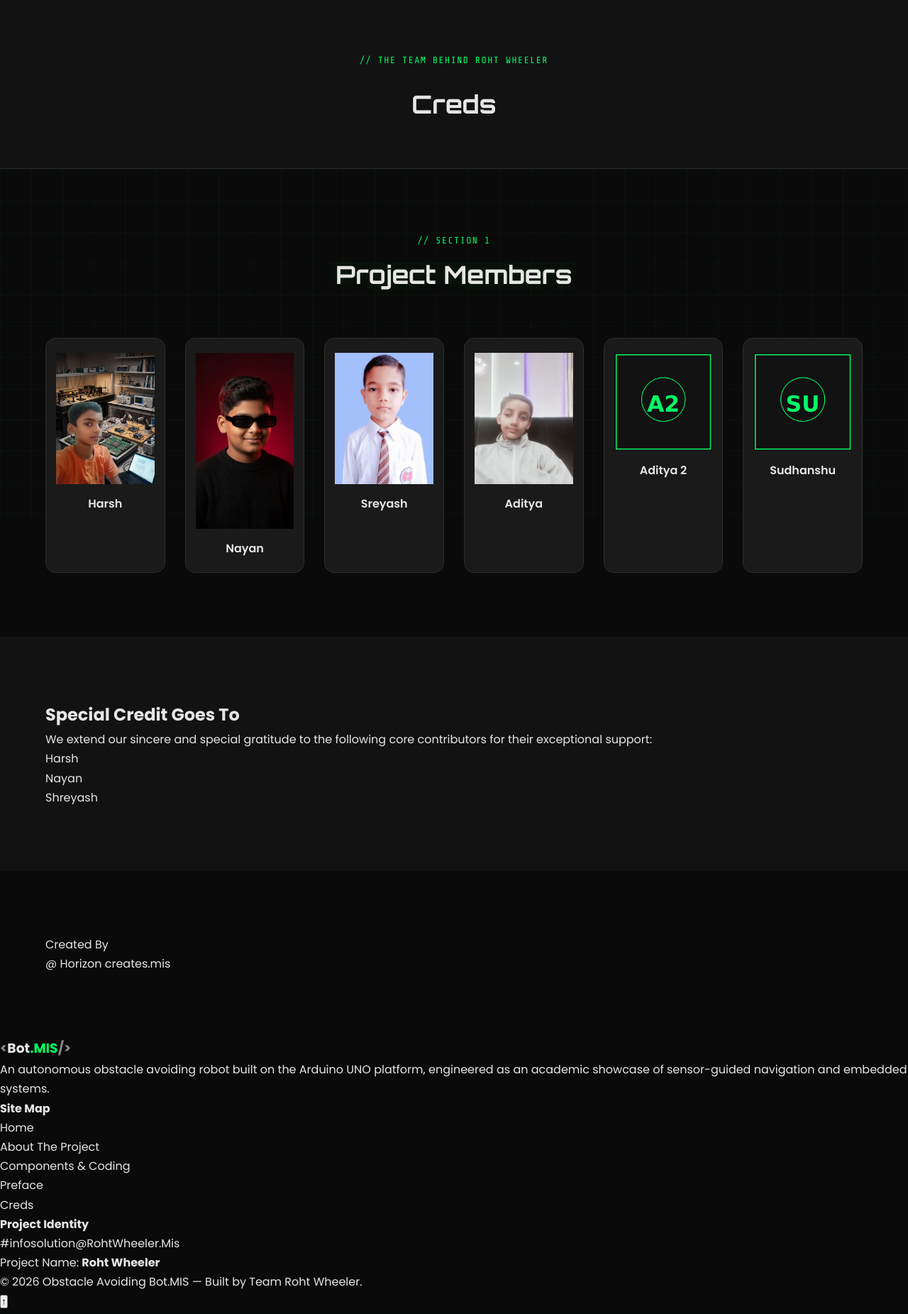
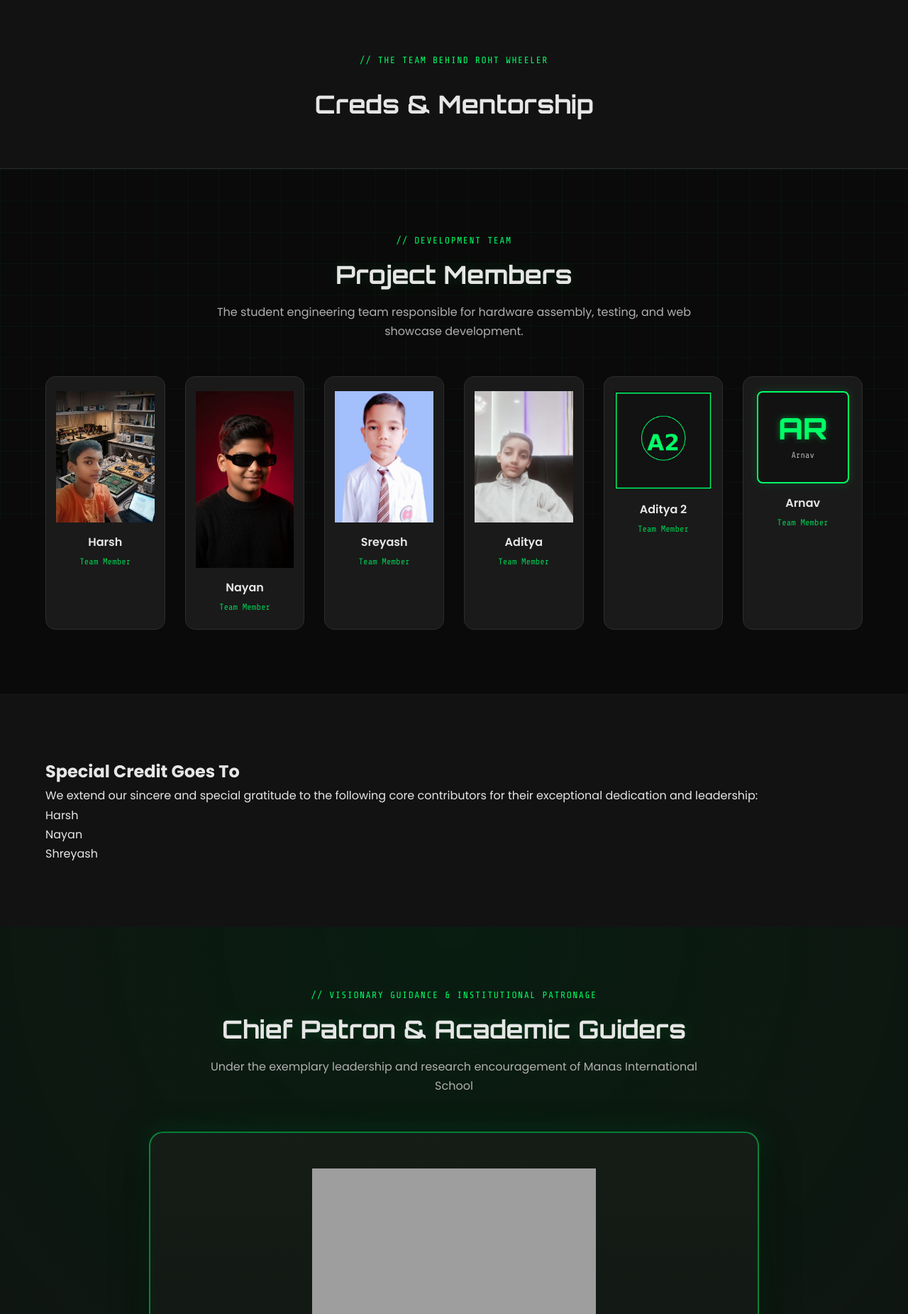
Before and after one commit to pratimask2021996-alt/roht-wheeler-bot, a Flask app: page /creds in a window 1280 px wide. Shown: the part 69-1920 px from the top of the page at 71% size. Run offline with Flask 3, Linux system fonts and the light colour scheme; grey boxes are pictures that could not be loaded.

Commit message:
Enhance creds.html with mentorship and guidance info
Updated the title and content sections to include mentorship details and improved labeling for project members and guidance sections.

```diff
--- a/templates/creds.html
+++ b/templates/creds.html
@@ -1,48 +1,58 @@
 {% extends "base.html" %}
 
-{% block title %}Creds | Obstacle Avoiding Bot.MIS{% endblock %}
+{% block title %}Creds &amp; Mentorship | Obstacle Avoiding Bot.MIS{% endblock %}
 
 {% block content %}
 
 <section class="page-banner">
     <div class="page-banner-content reveal">
         <span class="section-label">// The Team Behind Roht Wheeler</span>
-        <h1>Creds</h1>
+        <h1>Creds &amp; Mentorship</h1>
     </div>
 </section>
 
-<!-- Section 1: Project Members -->
-<section class="section">
+<!-- Section 1: Project Members (Top) -->
+<section class="section members-section-wrap">
     <div class="container">
         <div class="section-heading center">
-            <span class="section-label">// Section 1</span>
+            <span class="section-label">// Development Team</span>
             <h2>Project Members</h2>
+            <p>The student engineering team responsible for hardware assembly, testing, and web showcase development.</p>
         </div>
 
         <div class="members-grid">
             <div class="member-card reveal">
                 <img src="{{ url_for('static', filename='Images/member1.jpg') }}" alt="Harsh" class="member-photo">
                 <p class="member-name">Harsh</p>
+                <span class="member-role">Team Member</span>
             </div>
             <div class="member-card reveal">
                 <img src="{{ url_for('static', filename='Images/member2.jpg') }}" alt="Nayan" class="member-photo">
                 <p class="member-name">Nayan</p>
+                <span class="member-role">Team Member</span>
             </div>
             <div class="member-card reveal">
                 <img src="{{ url_for('static', filename='Images/member3.jpg') }}" alt="Sreyash" class="member-photo">
                 <p class="member-name">Sreyash</p>
+                <span class="member-role">Team Member</span>
             </div>
             <div class="member-card reveal">
                 <img src="{{ url_for('static', filename='Images/member4.jpg') }}" alt="Aditya" class="member-photo">
                 <p class="member-name">Aditya</p>
+                <span class="member-role">Team Member</span>
             </div>
             <div class="member-card reveal">
                 <img src="{{ url_for('static', filename='Images/member5.jpg') }}" alt="Aditya 2" class="member-photo">
                 <p class="member-name">Aditya 2</p>
+                <span class="member-role">Team Member</span>
             </div>
             <div class="member-card reveal">
-                <img src="{{ url_for('static', filename='Images/member6.jpg') }}" alt="Sudhanshu" class="member-photo">
-                <p class="member-name">Sudhanshu</p>
+                <div class="member-avatar-box">
+    <span class="avatar-letter">AR</span>
+    <span class="avatar-sub">Arnav</span>
+</div>
+                <p class="member-name">Arnav</p>
+                <span class="member-role">Team Member</span>
             </div>
         </div>
     </div>
@@ -55,7 +65,7 @@
             <h2>Special Credit Goes To</h2>
             <p class="credits-subtext">
                 We extend our sincere and special gratitude to the following core contributors for their
-                exceptional support:
+                exceptional dedication and leadership:
             </p>
 
             <div class="admin-list">
@@ -67,7 +77,75 @@
     </div>
 </section>
 
-<!-- Section 3: Created By -->
+<!-- Section 3: Institutional Guidance & Patrons (Director & Mentor) -->
+<section class="section leadership-section-wrap">
+    <div class="container">
+        <div class="section-heading center">
+            <span class="section-label">// Visionary Guidance &amp; Institutional Patronage</span>
+            <h2>Chief Patron &amp; Academic Guiders</h2>
+            <p>Under the exemplary leadership and research encouragement of Manas International School</p>
+        </div>
+
+        <!-- Official Executive Director Card -->
+        <div class="director-executive-card reveal">
+            <!-- 1. PHOTO (Top) -->
+            <div class="director-photo-container">
+                <div class="director-photo-ring">
+                    <img src="{{ url_for('static', filename='Images/director_sir.jpg') }}" alt="Raman Pradhan (Director Sir)" class="director-photo">
+                </div>
+                <div class="director-verified-badge">★ Chief Patron ★</div>
+            </div>
+
+            <!-- 2. NAME -->
+            <h2 class="director-name">Raman Pradhan <span class="director-bracket">(Director Sir)</span></h2>
+
+            <!-- 3. DESIGNATION -->
+            <p class="director-designation">Director of Manas International School</p>
+
+            <!-- 4. SLOGAN -->
+            <div class="director-slogan-wrapper">
+                <span class="slogan-decor">__</span>
+                <span class="director-slogan">“Knowledge Knows No Barrier”</span>
+                <span class="slogan-decor">__</span>
+                <span class="slogan-tagline">// Official Institutional Motto</span>
+            </div>
+
+            <div class="director-gold-divider"></div>
+
+            <!-- 5. EXECUTIVE SPEECH / MESSAGE -->
+            <div class="director-quote-box">
+                <div class="quote-symbol">“</div>
+                <p class="director-speech">
+                    True education flourishes when scientific curiosity meets fearless execution. Our students are the architects of tomorrow's technological landscape, and nurturing their innovative spirit in robotics and artificial intelligence remains our highest institutional commitment.
+                </p>
+                <div class="speech-footer">
+                    <span class="speech-underscore">_</span>
+                    <span class="speech-author">Raman Pradhan, Director</span>
+                    <span class="speech-underscore">_</span>
+                </div>
+            </div>
+        </div>
+
+        <!-- Technical Mentor Section (Ankit Sir) -->
+        <div class="mentor-single-wrap">
+            <div class="leader-card mentor-card reveal">
+                <div class="leader-badge mentor-badge">Project Mentor / Guide</div>
+                <div class="leader-img-wrapper">
+                    <img src="{{ url_for('static', filename='Images/guider1.jpg') }}" alt="Ankit Sir - Project Mentor" class="leader-photo">
+                </div>
+                <div class="leader-details">
+                    <h3 class="leader-title">Ankit Sir</h3>
+                    <p class="leader-designation">Faculty &amp; Technical Mentor</p>
+                    <div class="leader-divider"></div>
+                    <p class="leader-org">Department of Computer Science &amp; Robotics</p>
+                    <p class="leader-desc">Providing continuous technical guidance, circuit architecture validation, and software optimization.</p>
+                </div>
+            </div>
+        </div>
+    </div>
+</section>
+
+<!-- Section 4: Created By -->
 <section class="section created-by-section">
     <div class="container">
         <div class="company-box reveal">
```
